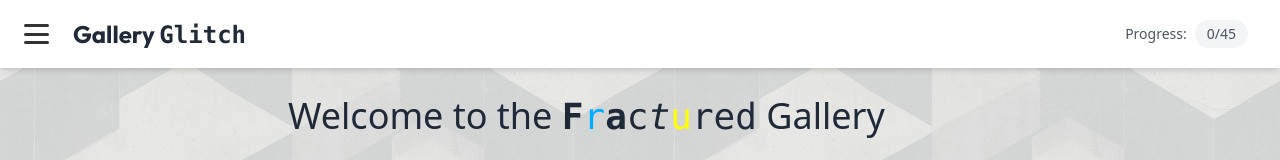
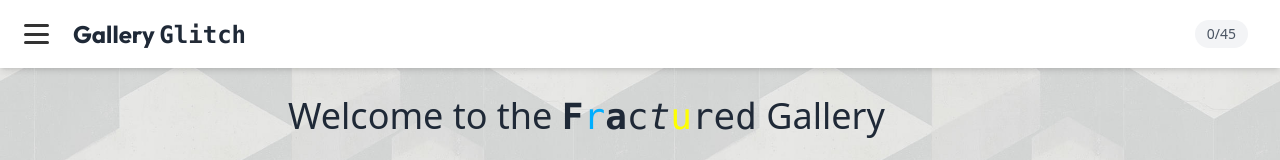
Before and after one commit to oddgoo/gallery-fall, a SvelteKit app: page / in a window 1280 px wide. Shown: the top 160 px of the page. Built offline with nearby package versions, Linux system fonts and the light colour scheme.

Commit message:
-removed progress label from navbar

```diff
--- a/src/routes/+layout.svelte
+++ b/src/routes/+layout.svelte
@@ -28,7 +28,6 @@
 	</button>
 	<h1 class="text-2xl ml-4 text-gray-800 m-0 flex-grow font-outfit font-bold">Gallery <GlitchText text="Glitch" /></h1>
 	<div class="text-gray-600 mr-4 flex items-center">
-		<span class="text-sm font-medium">Progress:</span>
 		<span class="ml-2 bg-gray-100 px-3 py-1 rounded-full text-sm">
 			{$totalCounts.completed || 0}/{$totalCounts.total || 0}
 		</span>
```
